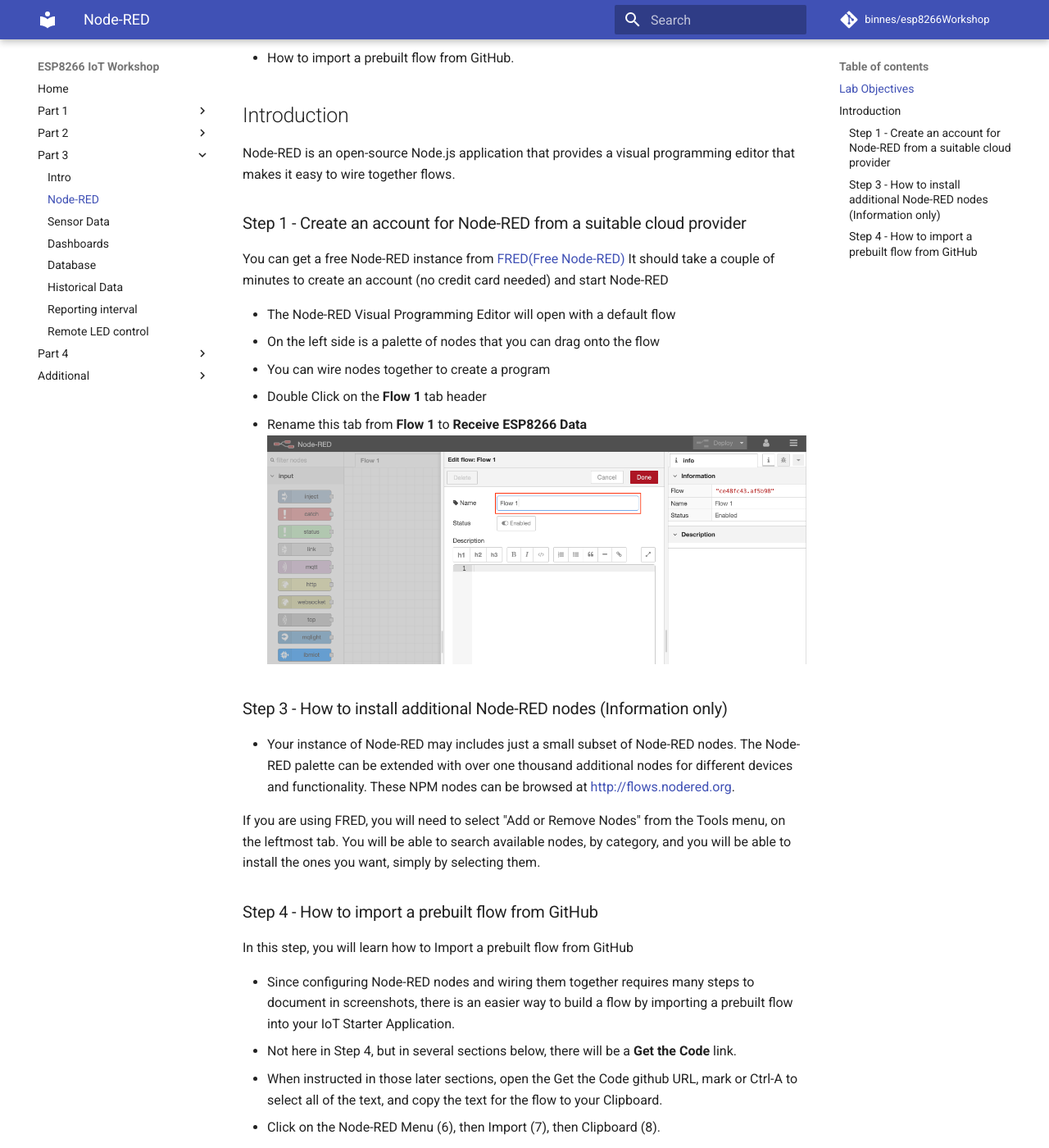
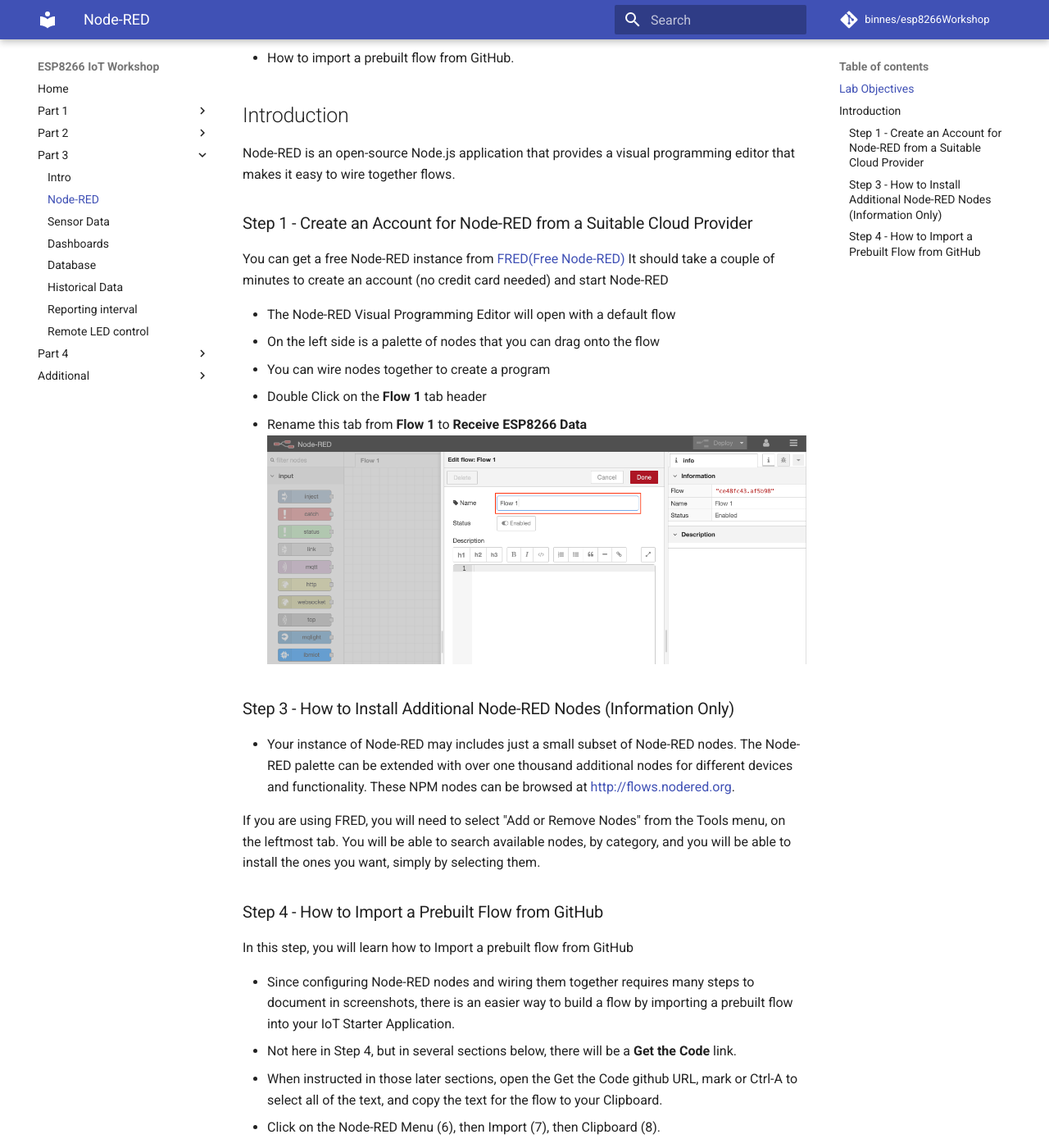
Before and after one commit to mdragone1/ESP32-IoT-Workshop, an MkDocs documentation site: the page built from docs/part3/NODERED.md, in a window 1280 px wide and 1400 px high, scrolled down 365 px. Shown: the whole window at 82% size. Built offline with MkDocs 1.6.1 and Material for MkDocs 9.7.7, drawn with Linux system fonts in a browser that asks for light colours; comment, search, counter and statistics services are not loaded.

```diff
--- a/docs/part3/NODERED.md
+++ b/docs/part3/NODERED.md
@@ -14,7 +14,7 @@ You will learn:
 
 Node-RED is an open-source Node.js application that provides a visual programming editor that makes it easy to wire together flows.
 
-### Step 1 - Create an account for Node-RED from a suitable cloud provider
+### Step 1 - Create an Account for Node-RED from a Suitable Cloud Provider
 
 You can get a free Node-RED instance from [FRED(Free Node-RED)](https://users.sensetecnic.com/app/services)
 It should take a couple of minutes to create an account (no credit card needed) and start Node-RED
@@ -26,14 +26,14 @@ It should take a couple of minutes to create an account (no credit card needed)
 - Rename this tab from **Flow 1** to **Receive ESP8266 Data**
  ![IoT Starter Flow 1](screenshots/Starter-RenameTab.png)
 
-### Step 3 - How to install additional Node-RED nodes (Information only)
+### Step 3 - How to Install Additional Node-RED Nodes (Information Only)
 
 - Your instance of Node-RED may includes just a small subset of Node-RED nodes. The Node-RED palette can be extended with over one thousand additional nodes for different devices and functionality. These NPM nodes can be browsed at <http://flows.nodered.org>.
 
 If you are using FRED, you will need to select "Add or Remove Nodes" from the Tools menu, on the leftmost tab.
 You will be able to search available nodes, by category, and you will be able to install the ones you want, simply by selecting them.
 
-### Step 4 - How to import a prebuilt flow from GitHub
+### Step 4 - How to Import a Prebuilt Flow from GitHub
 
 In this step, you will learn how to Import a prebuilt flow from GitHub
 
```
